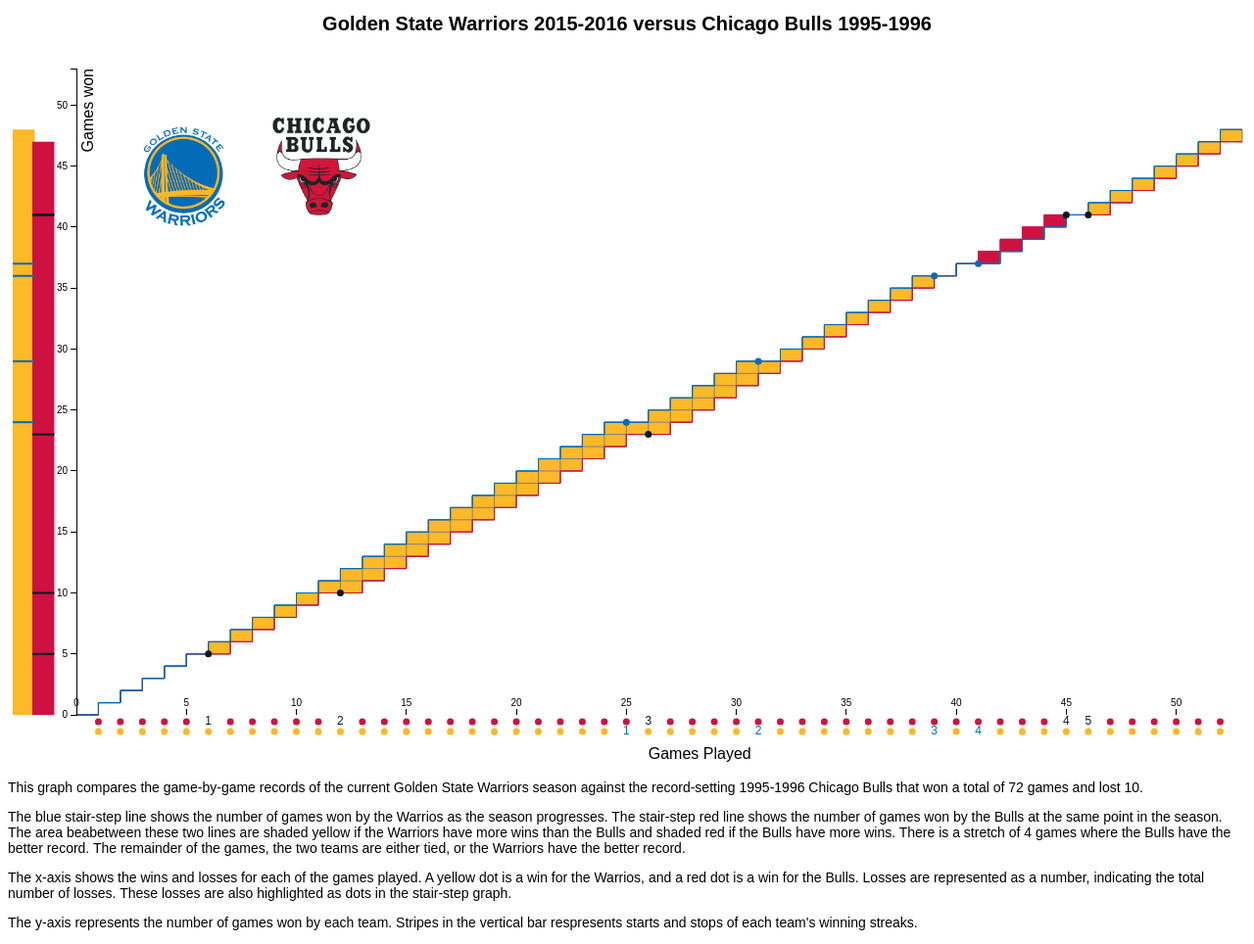
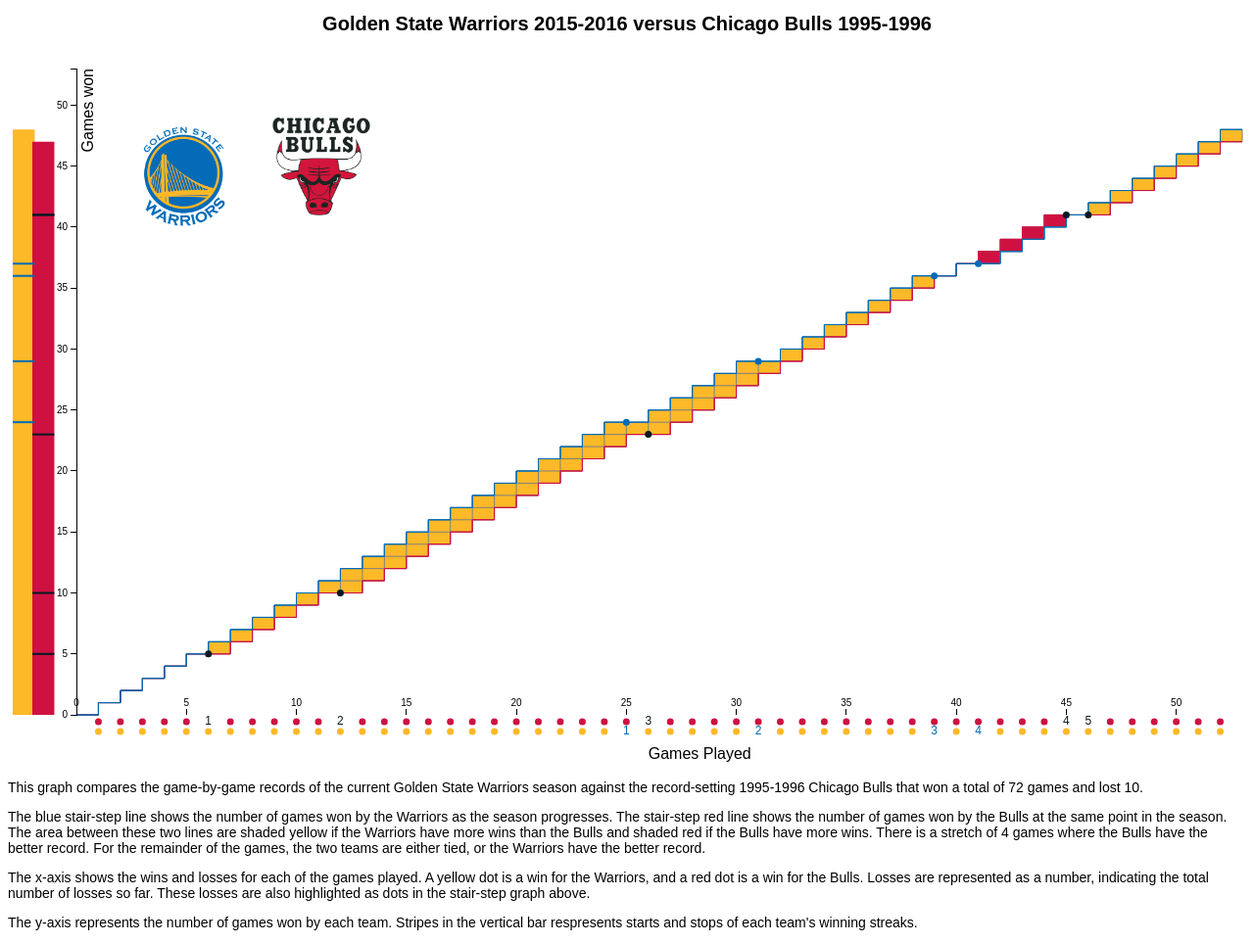
Before and after one commit to jtb/bulls-warriors, a plain HTML site: page index.html in a window 1280 px wide. Shown: the whole page at 98% size. Drawn offline with nearby package versions, Linux system fonts and the light colour scheme.

Commit message:
Fixed text.

```diff
--- a/index.html
+++ b/index.html
@@ -385,9 +385,9 @@
 <div>
 <p>This graph compares the game-by-game records of the current Golden State Warriors season against the record-setting 1995-1996 Chicago Bulls that won a total of 72 games and lost 10. </p>
 <p>
-The blue stair-step line shows the number of games won by the Warrios as the season progresses. The stair-step red line shows the number of games won by the Bulls at the same point in the season. The area beabetween these two lines are shaded yellow if the Warriors have more wins than the Bulls and shaded red if the Bulls have more wins. There is a stretch of 4 games where the Bulls have the better record. The remainder of the games, the two teams are either tied, or the Warriors have the better record.
+The blue stair-step line shows the number of games won by the Warriors as the season progresses. The stair-step red line shows the number of games won by the Bulls at the same point in the season. The area between these two lines are shaded yellow if the Warriors have more wins than the Bulls and shaded red if the Bulls have more wins. There is a stretch of 4 games where the Bulls have the better record. For the remainder of the games, the two teams are either tied, or the Warriors have the better record.
 </p>
-<p>The x-axis shows the wins and losses for each of the games played. A yellow dot is a win for the Warrios, and a red dot is a win for the Bulls. Losses are represented as a number, indicating the total number of losses. These losses are also highlighted as dots in the stair-step graph.</p>
+<p>The x-axis shows the wins and losses for each of the games played. A yellow dot is a win for the Warriors, and a red dot is a win for the Bulls. Losses are represented as a number, indicating the total number of losses so far. These losses are also highlighted as dots in the stair-step graph above.</p>
 <p>The y-axis represents the number of games won by each team. Stripes in the vertical bar respresents starts and stops of each team's winning streaks.</p>
 </div>
 </body>
```
